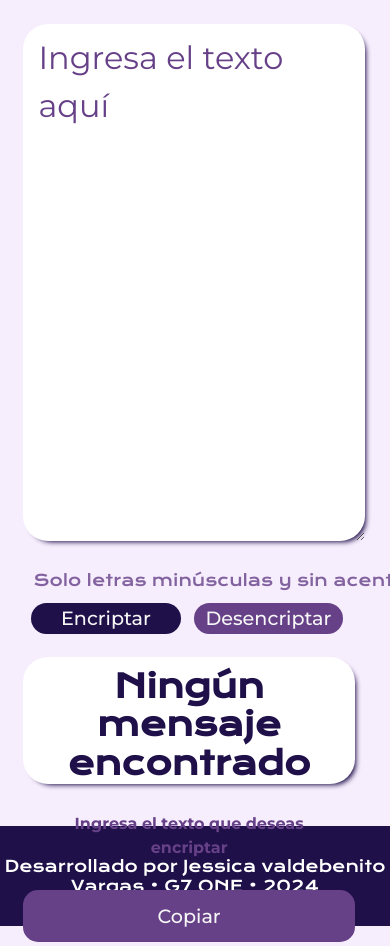
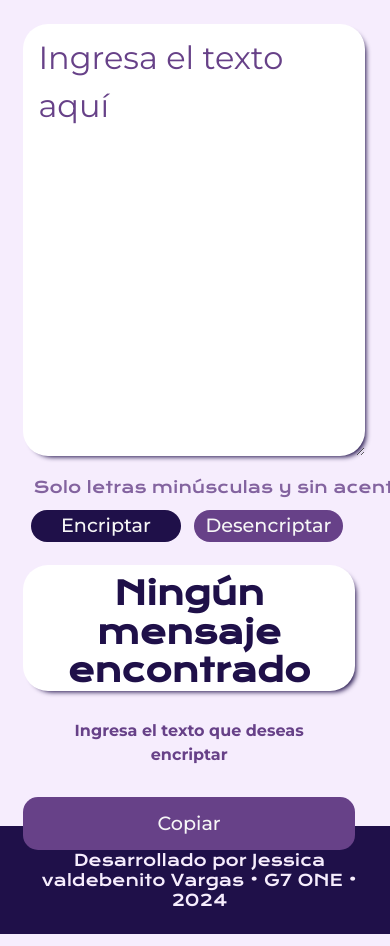
Before and after one commit to Jess0295/challenge-encriptador, a plain HTML site: page index.html in a window 390 px wide. Shown: the part 68-1014 px from the top of the page. Drawn offline with nearby package versions, Linux system fonts and the light colour scheme.

Commit message:
css listo, footer arreglado

```diff
--- a/Styles/style.css
+++ b/Styles/style.css
@@ -234,15 +234,12 @@ body{
 
 
 .footer{
-    display: flex;
-    justify-content:center;
+    background-color:var(--color-terciario);
     text-align: center;
-    padding-top: 30px;
-    padding-bottom: 30px;
-    background: var(--color-terciario);
     font-family: var(--fuente-Krona);
-    font-size: 1em;
-    color: var(--color-fondo-textos);
+    color: var(--color-cuaternario);
+    padding: 24px;
+    font-weight: 400;
 }
 
 @media (max-width: 57.5em) {
@@ -265,15 +262,15 @@ body{
 
     .texto{
         width: 80%;
-        height: 60%;
+        height: 50%;
         left: 6%;
         top: 5%;
     }
 
     .terminos{
-        width: 80&;
+        width: 50%;
         left: 6%;
-        top: 67%;
+        top: 56%;
     }
 
     .terminos p{
@@ -283,12 +280,12 @@ body{
     .botones{
         width: 80%;
         left: 8%;
-        top: 70%;
+        top: 59%;
         justify-content:space-between;
     }
 
     .boton-encriptar, .boton-desencriptar{
-        width: 49%;
+        width: 52%;
         border-radius: 16px;
     }
 
@@ -296,7 +293,7 @@ body{
         width: 85%;
         height: 15%;
         left: 6%;
-        top: 80%;
+        top: 69%;
     }
 
     .mensaje-encriptado{
@@ -314,4 +311,10 @@ body{
         display: none;
         visibility: hidden;
     }
+
+    .footer{
+        text-align: center;
+        width: 90%;
+        height: 10%;
+    }
 }
```
